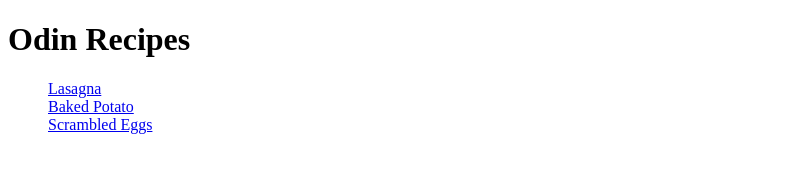
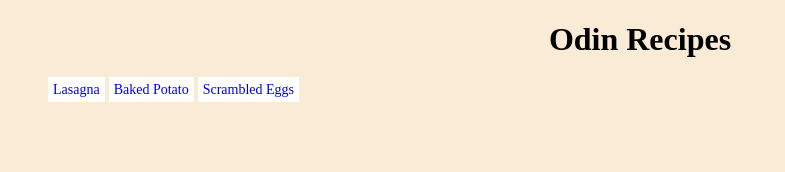
Before and after one commit to GlenLehrer/odin-recipes, a plain HTML site: page index.html in a window 1280 px wide. Shown: the whole page, without its empty margins (0-785 px from the left). Drawn offline with Linux system fonts and the light colour scheme.

Commit message:
Add styling to home page

```diff
--- a/index.html
+++ b/index.html
@@ -4,10 +4,11 @@
     <meta charset="UTF-8">
     <meta name="viewport" content="width=device-width, initial-scale=1.0">
     <title>Document</title>
+    <link rel="stylesheet" href="styles/styles.css">
 </head>
 <body>
     <h1>Odin Recipes</h1>
-    <ul style="list-style-type:none">
+    <ul id="Nav">
         <li><a href="./recipes/lasagna.html">Lasagna</a></li>
         <li><a href="./recipes/baked-potato.html">Baked Potato</a></li>
         <li><a href="./recipes/scrambled-eggs.html">Scrambled Eggs</a></li>
--- /dev/null
+++ b/styles/styles.css
@@ -0,0 +1,27 @@
+*{
+    box-sizing: border-box;
+}
+html{
+    background-color:antiquewhite;
+}
+#Nav{
+    list-style-type: none;
+}
+h1{
+    text-align: center;
+}
+ul li{
+    display: inline;
+    font-size: 14px;
+    padding: 5px;
+    background-color: white;
+}
+a{
+    text-decoration: none;
+}
+a:hover{
+    color:green
+}
+a:visited{
+    color:gray;
+}
```
